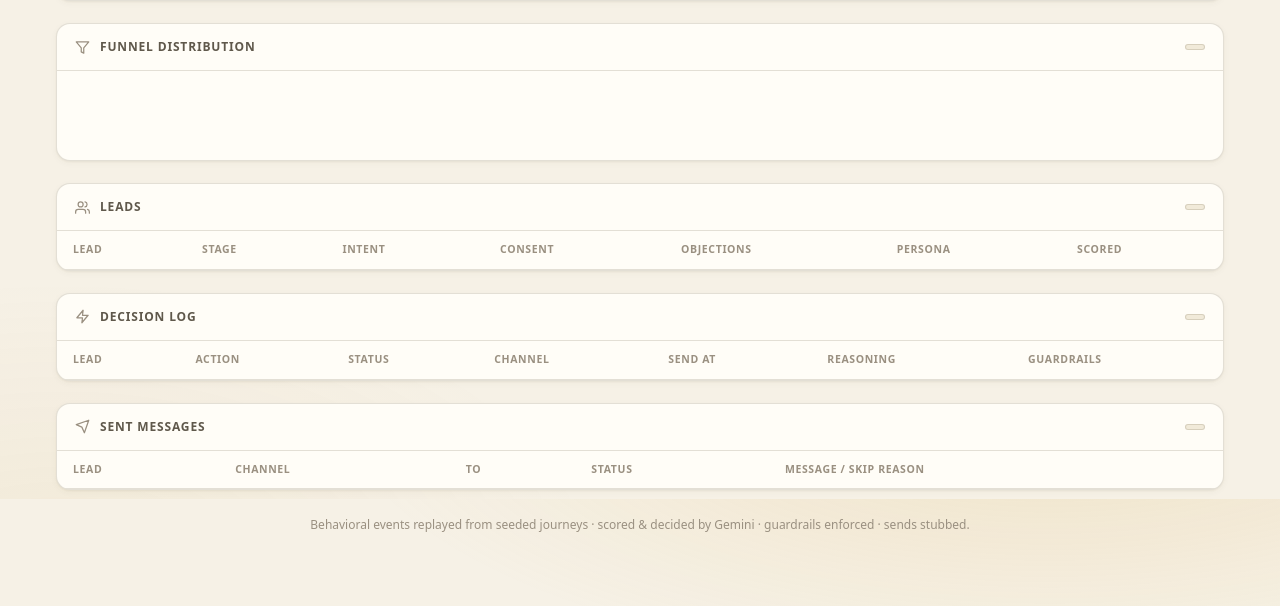
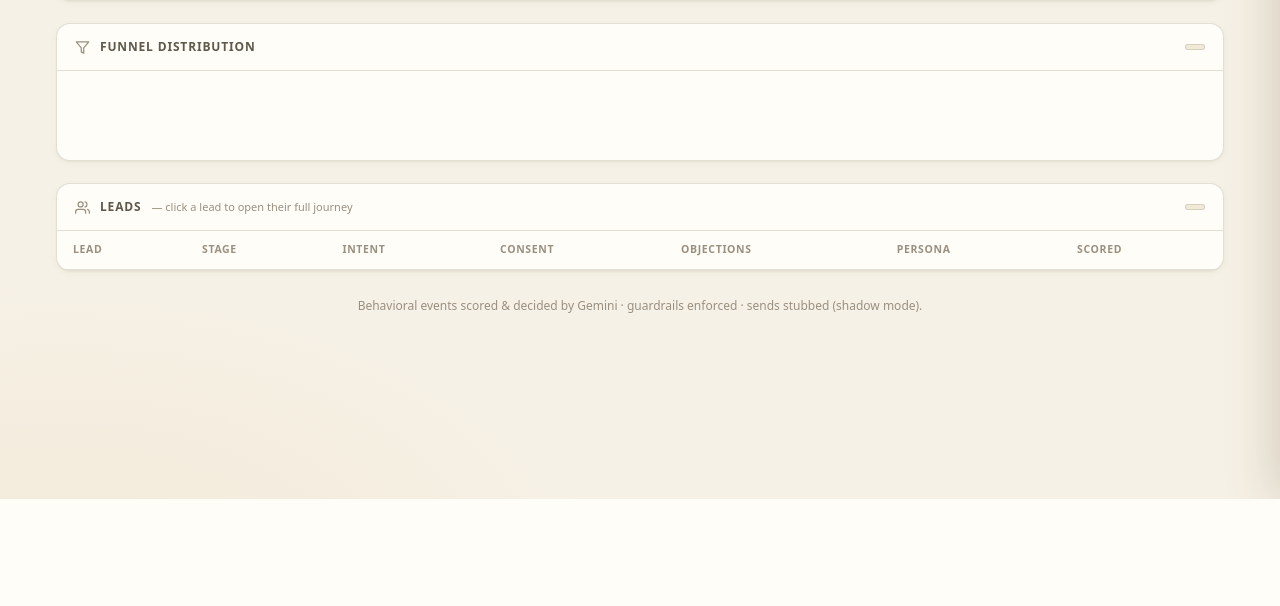
Before and after one commit to atulhooda/funnel-agent, a Python web app: template dashboard/templates/dashboard.html in a window 1280 px wide. Shown: the part 301-907 px from the top of the page. After the commit the page ends 800 px from the top, so only its background shows below. Run offline with Jinja, Linux system fonts and the light colour scheme; the template is opened without the code that fills it, so the values that code supplies are empty.

Commit message:
Rework dashboard into click-to-open lead detail drawer
Replace the long stacked tables with a compact overview (KPIs, live-now, funnel,
leads list). Clicking a lead slides open a detail panel with their full journey
(pages + dwell + clicks), metrics (total/active time, pages, sessions), and that
lead's decisions and messages. Removes the global decision/sent tables from the
scroll.

```diff
--- a/dashboard/templates/dashboard.html
+++ b/dashboard/templates/dashboard.html
@@ -150,6 +150,26 @@
     .timeline .js{ font-size:12px; color:var(--muted); margin-top:2px; word-break:break-all; }
     .timeline .jd{ font-size:11px; color:var(--muted); font-weight:500; margin-left:6px; }
     .sess-sep{ font-size:10px; letter-spacing:.06em; text-transform:uppercase; color:var(--muted); margin:10px 0 4px 72px; }
+
+    /* lead detail slide-over */
+    .overlay{ position:fixed; inset:0; background:rgba(60,45,15,.30); backdrop-filter:blur(2px); opacity:0; visibility:hidden; transition:opacity .18s; z-index:40; }
+    .overlay.show{ opacity:1; visibility:visible; }
+    .drawer{ position:fixed; top:0; right:0; height:100%; width:min(600px,96vw); background:var(--bg); border-left:1px solid var(--border); box-shadow:-18px 0 48px rgba(80,60,25,.20); transform:translateX(102%); transition:transform .24s cubic-bezier(.4,0,.2,1); z-index:41; display:flex; flex-direction:column; }
+    .drawer.show{ transform:none; }
+    .dhead{ padding:18px 20px 16px; border-bottom:1px solid var(--border); display:flex; align-items:center; gap:12px; background:var(--surface); }
+    .dhead .av{ width:38px; height:38px; font-size:14px; }
+    .dwho{ font-size:16px; font-weight:640; letter-spacing:-.01em; overflow:hidden; text-overflow:ellipsis; white-space:nowrap; }
+    .dsub{ margin-top:6px; display:flex; align-items:center; gap:10px; }
+    .dclose{ margin-left:auto; flex:none; display:inline-flex; align-items:center; justify-content:center; width:32px; height:32px; border-radius:8px; border:1px solid var(--border); background:var(--surface-2); color:var(--ink-2); cursor:pointer; }
+    .dclose:hover{ background:#efe7d5; }
+    .dbody{ overflow-y:auto; padding:8px 20px 32px; }
+    .dbody .journey{ padding:12px 0 0; }
+    .dsection{ margin-top:22px; }
+    .dsection > h3{ font-size:10.5px; letter-spacing:.07em; text-transform:uppercase; color:var(--muted); font-weight:650; margin:0 0 12px; padding-bottom:8px; border-bottom:1px solid var(--border-2); }
+    .dcard{ border:1px solid var(--border); border-radius:11px; padding:12px 13px; margin-bottom:10px; background:var(--surface); }
+    .dcard-h{ display:flex; align-items:center; gap:7px; flex-wrap:wrap; }
+    .dcard-b{ margin-top:9px; font-size:12.5px; line-height:1.5; color:var(--ink-2); }
+    .small{ font-size:11.5px; }
   </style>
 </head>
 <body>
@@ -181,28 +201,23 @@
   </div>
 
   <div class="card">
-    <h2><span class="ic" id="ic-leads"></span> Leads <span class="pill-count" id="leads-n"></span></h2>
+    <h2><span class="ic" id="ic-leads"></span> Leads
+      <span class="live-hint">— click a lead to open their full journey</span>
+      <span class="pill-count" id="leads-n"></span></h2>
     <div class="tw"><table id="leads"><thead><tr>
       <th>Lead</th><th>Stage</th><th>Intent</th><th>Consent</th><th>Objections</th><th>Persona</th><th>Scored</th>
     </tr></thead><tbody></tbody></table></div>
   </div>
 
-  <div class="card">
-    <h2><span class="ic" id="ic-dec"></span> Decision log <span class="pill-count" id="dec-n"></span></h2>
-    <div class="tw"><table id="decisions"><thead><tr>
-      <th>Lead</th><th>Action</th><th>Status</th><th>Channel</th><th>Send at</th><th>Reasoning</th><th>Guardrails</th>
-    </tr></thead><tbody></tbody></table></div>
-  </div>
+  <div class="foot">Behavioral events scored & decided by Gemini · guardrails enforced · sends stubbed (shadow mode).</div>
+</div>
 
-  <div class="card">
-    <h2><span class="ic" id="ic-sent"></span> Sent messages <span class="pill-count" id="sent-n"></span></h2>
-    <div class="tw"><table id="sent"><thead><tr>
-      <th>Lead</th><th>Channel</th><th>To</th><th>Status</th><th>Message / skip reason</th>
-    </tr></thead><tbody></tbody></table></div>
-  </div>
-
-  <div class="foot">Behavioral events replayed from seeded journeys · scored & decided by Gemini · guardrails enforced · sends stubbed.</div>
-</div>
+<!-- lead detail slide-over -->
+<div class="overlay" id="overlay" onclick="closeDrawer()"></div>
+<aside class="drawer" id="drawer" aria-hidden="true">
+  <div class="dhead" id="dhead"></div>
+  <div class="dbody" id="dbody"></div>
+</aside>
 
 <script>
   // ---- tiny inline icon set (feather-style) ----
@@ -217,7 +232,7 @@
     layers:'<path d="m12 2 10 5-10 5L2 7l10-5z"/><path d="m2 17 10 5 10-5M2 12l10 5 10-5"/>',
     filter:'<path d="M22 3H2l8 9.46V19l4 2v-8.54L22 3z"/>', refresh:'<path d="M21 12a9 9 0 1 1-3-6.7L21 8"/><path d="M21 3v5h-5"/>',
     radio:'<circle cx="12" cy="12" r="2"/><path d="M4.93 19.07a10 10 0 0 1 0-14.14M7.76 16.24a6 6 0 0 1 0-8.48M16.24 7.76a6 6 0 0 1 0 8.48M19.07 4.93a10 10 0 0 1 0 14.14"/>',
-    chevron:'<path d="m9 18 6-6-6-6"/>', mouse:'<rect x="6" y="3" width="12" height="18" rx="6"/><path d="M12 7v4"/>',
+    chevron:'<path d="m9 18 6-6-6-6"/>', mouse:'<path d="m3 3 7.5 18 2.1-7.4 7.4-2.1L3 3z"/>',
   };
   const svg = (n,s=16)=>`<svg width="${s}" height="${s}" viewBox="0 0 24 24" fill="none" stroke="currentColor" stroke-width="2" stroke-linecap="round" stroke-linejoin="round">${P[n]||''}</svg>`;
   const esc = s => (s==null?"":String(s)).replace(/[&<>"]/g,c=>({"&":"&amp;","<":"&lt;",">":"&gt;",'"':"&quot;"}[c]));
@@ -233,8 +248,6 @@
     document.getElementById("ic-live").innerHTML = svg("radio",15);
     document.getElementById("ic-funnel").innerHTML = svg("filter",15);
     document.getElementById("ic-leads").innerHTML = svg("users",15);
-    document.getElementById("ic-dec").innerHTML = svg("zap",15);
-    document.getElementById("ic-sent").innerHTML = svg("send",15);
   }
 
   const agoText = s => { if(!s) return ''; const d=Math.max(0,Math.round((Date.now()-new Date(s).getTime())/1000)); return d<60?d+"s ago":Math.round(d/60)+"m ago"; };
@@ -273,29 +286,63 @@
     const h=Math.floor(m/60); return h+'h'+((m%60)?' '+(m%60)+'m':'');
   };
   const clock = s => s ? esc(s).slice(11,16) : '';   // HH:MM from ISO
-  let openJourneyId = null;
+  let drawerLeadId = null;
+  const $drawer  = () => document.getElementById('drawer');
+  const $overlay = () => document.getElementById('overlay');
 
-  function collapseJourneys(){
-    document.querySelectorAll('tr.jrow').forEach(r=>r.remove());
+  function closeDrawer(){
+    drawerLeadId = null;
+    $drawer().classList.remove('show'); $overlay().classList.remove('show');
+    document.body.style.overflow = '';
     document.querySelectorAll('#leads tbody tr.open').forEach(r=>r.classList.remove('open'));
   }
-  function toggleJourney(id, tr){
-    const nxt = tr.nextElementSibling;
-    if(nxt && nxt.classList.contains('jrow')){ collapseJourneys(); openJourneyId=null; return; }
-    openJourney(id, tr);
+  async function openLeadDetail(id){
+    drawerLeadId = id;
+    document.querySelectorAll('#leads tbody tr.open').forEach(r=>r.classList.remove('open'));
+    const tr = document.querySelector('#leads tbody tr[data-lead-id="'+id+'"]'); if(tr) tr.classList.add('open');
+    $overlay().classList.add('show'); $drawer().classList.add('show'); document.body.style.overflow='hidden';
+    await fillDrawer(id);
   }
-  async function openJourney(id, tr){
-    collapseJourneys(); tr.classList.add('open'); openJourneyId=id;
-    const row=document.createElement('tr'); row.className='jrow';
-    row.innerHTML='<td colspan="7"><div class="journey" id="j-'+id+'">Loading journey…</div></td>';
-    tr.parentNode.insertBefore(row, tr.nextSibling);
-    try{ renderJourney(document.getElementById('j-'+id), await get('/api/lead/'+id+'/journey')); }
-    catch(e){ const b=document.getElementById('j-'+id); if(b) b.textContent='Could not load journey: '+e.message; }
+  function refreshDrawerIfOpen(){ if(drawerLeadId!=null) fillDrawer(drawerLeadId); }
+
+  async function fillDrawer(id){
+    const head=document.getElementById('dhead'), box=document.getElementById('dbody');
+    if(!box.dataset.lead || box.dataset.lead!=String(id)){ box.innerHTML='<div class="muted" style="padding:22px 0">Loading…</div>'; }
+    let j; try { j = await get('/api/lead/'+id+'/journey'); }
+    catch(e){ box.innerHTML='<div class="muted" style="padding:22px 0">Could not load: '+esc(e.message)+'</div>'; return; }
+    if(drawerLeadId!==id) return;                 // user switched/closed meanwhile
+    box.dataset.lead=String(id);
+    const s=j.summary, named=!!s.email, who = named?esc(s.email):('Anonymous #'+id);
+    head.innerHTML =
+      `<span class="av ${named?'':'anon'}">${named?esc(s.email[0].toUpperCase()):svg('user',15)}</span>`+
+      `<div style="min-width:0"><div class="dwho">${who}</div>`+
+      `<div class="dsub">${stageChip(s.funnel_stage)} ${meter(s.intent_score)}</div></div>`+
+      `<button class="dclose" onclick="closeDrawer()" aria-label="Close">${svg('x',16)}</button>`;
+    const dec=(window.__DEC||[]).filter(d=>d.lead_id===id);
+    const msg=(window.__SENT||[]).filter(m=>m.lead_id===id);
+    box.innerHTML =
+      `<div class="journey" id="dj"></div>`+
+      `<div class="dsection"><h3>Decisions · ${dec.length}</h3><div id="ddec"></div></div>`+
+      `<div class="dsection"><h3>Messages · ${msg.length}</h3><div id="dmsg"></div></div>`;
+    renderJourney(document.getElementById('dj'), j);
+    document.getElementById('ddec').innerHTML = dec.length ? dec.map(decCard).join('') : '<div class="muted small">No decisions yet.</div>';
+    document.getElementById('dmsg').innerHTML = msg.length ? msg.map(msgCard).join('') : '<div class="muted small">No messages — sends are stubbed in shadow mode.</div>';
   }
-  function reopenJourneyAfterRefresh(){
-    if(openJourneyId==null) return;
-    const tr=document.querySelector('#leads tbody tr[data-lead-id="'+openJourneyId+'"]');
-    if(tr) openJourney(openJourneyId, tr); else openJourneyId=null;
+  function decCard(d){
+    return `<div class="dcard"><div class="dcard-h">${actionChip(d.action)} ${statusChip(d.status)}`+
+      (d.channel?` <span class="chip">${esc(d.channel)}</span>`:'')+
+      `<span class="muted num" style="margin-left:auto">${ts(d.created_at)}</span></div>`+
+      (d.reasoning?`<div class="dcard-b">${esc(d.reasoning)}</div>`:'')+
+      `<div style="margin-top:9px">${guardrail(d.guardrail_result)}</div></div>`;
+  }
+  function msgCard(m){
+    const badge = `<span class="chip">${svg(m.channel==='email'?'mail':'chat',12)}${esc(m.channel)}</span>`;
+    const bodyHtml = m.status==='skipped'
+      ? `<div class="dcard-b"><span class="chip crit">${esc(m.skip_reason)}</span></div>`
+      : `<div class="dcard-b bubble">${esc(m.message)}</div>`;
+    return `<div class="dcard"><div class="dcard-h">${badge} ${statusChip(m.status)}`+
+      `<span class="muted num" style="margin-left:auto">${ts(m.created_at)}</span></div>`+
+      bodyHtml + (m.to_address?`<div class="muted small" style="margin-top:6px">to ${esc(m.to_address)}</div>`:'')+`</div>`;
   }
   function renderJourney(box, d){
     const s=d.summary;
@@ -388,7 +435,7 @@
       const av = anon ? `<span class="av anon">${svg('user',13)}</span>` : `<span class="av">${esc(l.email[0].toUpperCase())}</span>`;
       const who = anon ? `<span class="who anon">Anonymous #${l.id}</span>` : `<span class="who">${esc(l.email)}</span>`;
       const flag = l.scoring_error ? ` <span class="flag" title="${esc(l.scoring_error)}">⚠ flagged</span>` : "";
-      return `<tr data-lead-id="${l.id}" onclick="toggleJourney(${l.id}, this)">
+      return `<tr data-lead-id="${l.id}" onclick="openLeadDetail(${l.id})">
         <td><div class="lead"><span class="caret">${svg('chevron',12)}</span>${av}<div>${who}${flag}</div></div></td>
         <td>${stageChip(l.funnel_stage)}</td>
         <td>${meter(l.intent_score)}</td>
@@ -400,48 +447,27 @@
     }).join("") || `<tr><td class="empty" colspan="7">No leads yet — run replay.py → score.py.</td></tr>`;
   }
 
-  function renderDecisions(rows){
-    document.getElementById("dec-n").textContent = rows.length;
-    body("decisions").innerHTML = rows.map(d=>`<tr>
-        <td>${d.lead_email?esc(d.lead_email):`<span class="muted">#${d.lead_id}</span>`}</td>
-        <td>${actionChip(d.action)}</td>
-        <td>${statusChip(d.status)}</td>
-        <td>${d.channel?esc(d.channel):'<span class="muted">—</span>'}</td>
-        <td class="muted num">${ts(d.send_at)||'—'}</td>
-        <td class="top reason">${esc(d.reasoning)}</td>
-        <td class="top">${guardrail(d.guardrail_result)}</td>
-      </tr>`).join("") || `<tr><td class="empty" colspan="7">No decisions yet — run decide.py.</td></tr>`;
-  }
-
-  function renderSent(rows){
-    document.getElementById("sent-n").textContent = rows.length;
-    body("sent").innerHTML = rows.map(s=>`<tr>
-        <td>${s.lead_email?esc(s.lead_email):`<span class="muted">#${s.lead_id}</span>`}</td>
-        <td><span class="chip">${svg(s.channel==='email'?'mail':'chat',12)}${esc(s.channel)}</span><div class="muted" style="font-size:11px;margin-top:4px">${esc(s.sender_type)}</div></td>
-        <td class="num">${s.to_address?esc(s.to_address):'<span class="muted">—</span>'}</td>
-        <td>${statusChip(s.status)}</td>
-        <td class="top">${s.status==='skipped'?`<span class="chip crit">${esc(s.skip_reason)}</span>`:`<div class="bubble">${esc(s.message)}</div>`}</td>
-      </tr>`).join("") || `<tr><td class="empty" colspan="5">No sends yet — run execute.py.</td></tr>`;
-  }
-
   async function refresh(){
     const btn=document.getElementById("refresh"); btn.classList.add("spin"); setTimeout(()=>btn.classList.remove("spin"),600);
     try{
       const [L,D,S] = await Promise.all([get("/api/leads"),get("/api/decisions"),get("/api/sent-messages")]);
+      window.__DEC = D.decisions; window.__SENT = S.sent_messages;   // for the lead drawer
       renderKpis(L.leads,D.decisions,S.sent_messages);
       renderFunnel(L.leads);
-      renderLeads(L.leads); renderDecisions(D.decisions); renderSent(S.sent_messages);
-      reopenJourneyAfterRefresh();
+      renderLeads(L.leads);
+      refreshDrawerIfOpen();
       document.getElementById("updated").textContent = "updated "+new Date().toLocaleTimeString();
     }catch(e){
       document.getElementById("kpis").innerHTML = `<div class="tile" style="grid-column:1/-1;border-color:color-mix(in srgb,var(--crit) 40%,transparent)"><div class="k" style="color:var(--crit-t)">Error</div><div class="s">${esc(e.message)} — is the app running and the DB reachable?</div></div>`;
     }
   }
 
+  document.addEventListener('keydown', e => { if(e.key==='Escape') closeDrawer(); });
+
   fillIcons();
   refresh();
   refreshLive();
-  setInterval(refresh, 20000);      // leads / decisions / sent
+  setInterval(refresh, 20000);      // leads + summary data
   setInterval(refreshLive, 5000);   // live-now panel (faster cadence)
 </script>
 </body>
```
